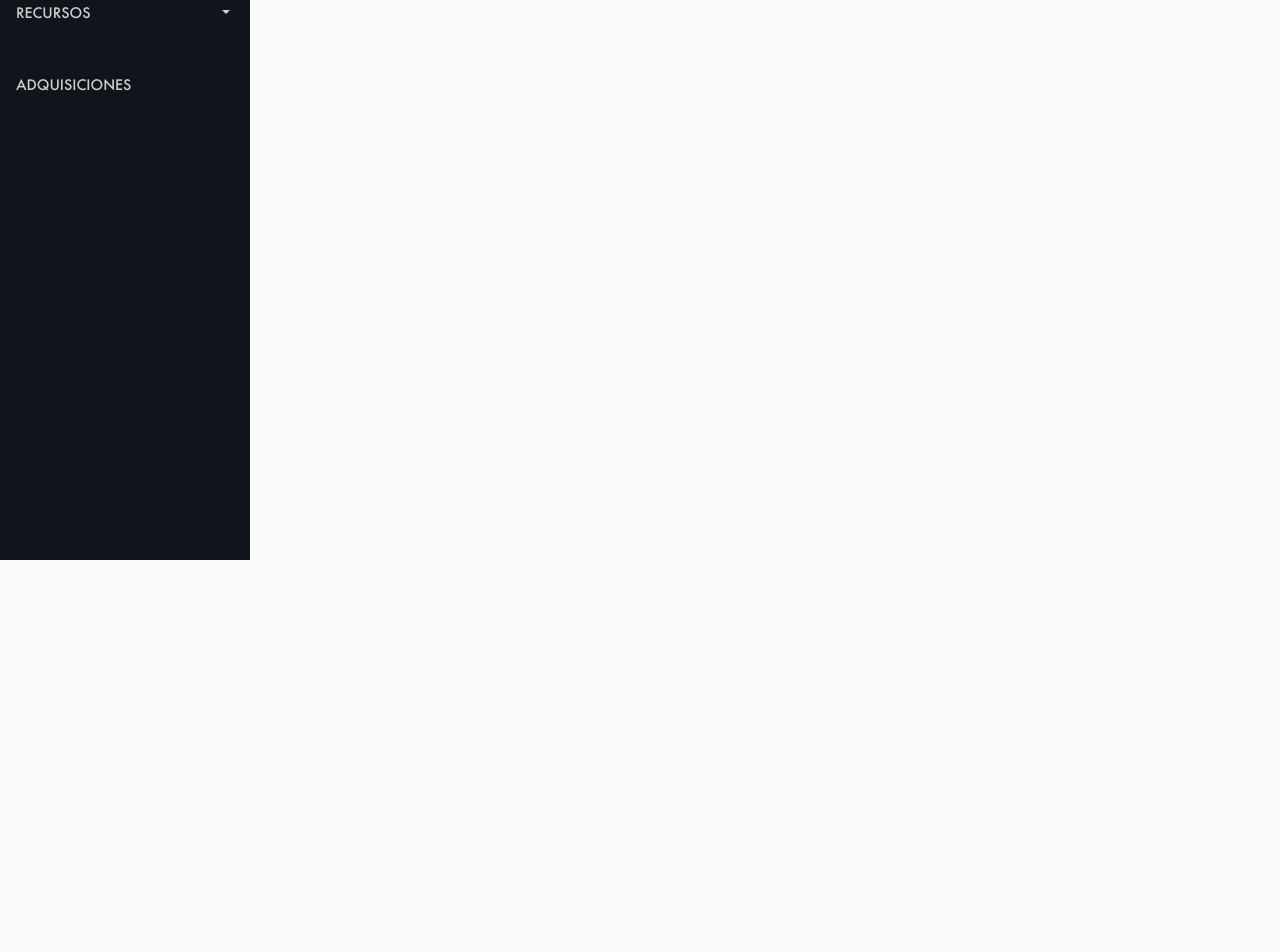
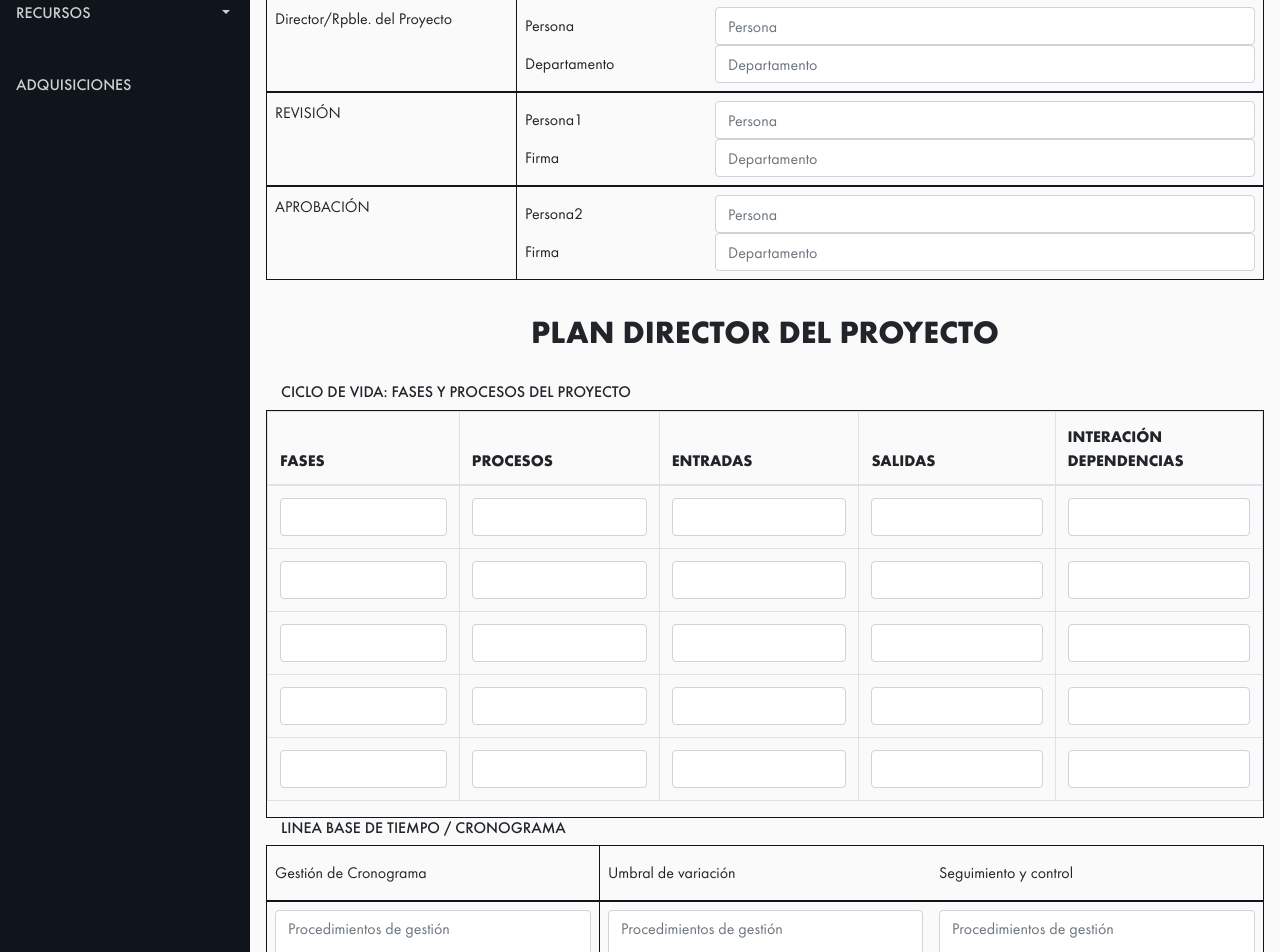
Before and after one commit to loremtz34/ISO21500, an Angular app: page /integracion/planificacion in a window 1280 px wide. Before the commit this address led to /. Shown: the part 240-1192 px from the top of the page. Before the commit the page ends 800 px from the top, so only its background shows below. Built offline with nearby package versions, Linux system fonts and the light colour scheme.

Commit message:
Form and Planificación

```diff
--- a/src/app/app.component.html
+++ b/src/app/app.component.html
@@ -16,7 +16,7 @@
             <a routerLink="/integracion/actaconstitucion" routerLinkActive="active">Acta de Constitución</a>
           </li>
           <li>
-            <a href="">Planificación de Proyecto</a>
+            <a routerLink="/integracion/planificacion" routerLinkActive="active">Planificación de Proyecto</a>
           </li>
           <li>
             <a href="">Cambios</a>
--- a/src/app/integracion/acta-constitucion/acta-constitucion.component.html
+++ b/src/app/integracion/acta-constitucion/acta-constitucion.component.html
@@ -1,12 +1,12 @@
 <div class="container">
 
-  <form class="table-form" action="">
+  <form class="table-form" [formGroup]="todo" (ngSubmit)="logForm()">
     <div class="row">
       <div class="col offset-md-8">
         <div class="form-group row">
-          <label for="inputDate" class="col-sm-2 col-form-label">Fecha</label>
+          <label for="inputDate" class="col-sm-2 col-form-label" >Fecha</label>
           <div class="col-sm-10">
-            <input type="date" class="form-control" id="inputDate" placeholder="Fecha">
+            <input type="date" class="form-control" id="inputDate" placeholder="Fecha" formControlName="fecha">
           </div>
         </div>
       </div>
@@ -663,5 +663,6 @@
         </div>
       </div>
     </div>
+    <button type="submit" class="btn btn-default">Enviar</button>
   </form>
 </div>
--- a/src/app/integracion/acta-constitucion/acta-constitucion.component.ts
+++ b/src/app/integracion/acta-constitucion/acta-constitucion.component.ts
@@ -1,15 +1,21 @@
 import { Component, OnInit } from '@angular/core';
-
+import { FormBuilder, FormGroup } from '@angular/forms';
 @Component({
   selector: 'abe-acta-constitucion',
   templateUrl: './acta-constitucion.component.html',
   styleUrls: ['./acta-constitucion.component.scss']
 })
 export class ActaConstitucionComponent implements OnInit {
-
-  constructor() { }
+  private todo: FormGroup;
+  constructor(private formBuilder: FormBuilder,) {
+    this.todo = this.formBuilder.group({
+      fecha: ''
+    });
+  }
 
   ngOnInit() {
   }
-
+  logForm(){
+    console.log(this.todo.value);
+  }
 }
--- /dev/null
+++ b/src/app/integracion/planificacion-proyecto/planificacion-proyecto.component.html
@@ -0,0 +1,152 @@
+<div class="container">
+  <form [formGroup]="todo" (ngSubmit)="logForm()" class="table-form">
+    <div class="row">
+      <div class="col offset-md-6">
+        <div class="form-group row">
+          <label for="inputDate" class="col-sm-5 col-form-label">Código Identificación Proyecto</label>
+          <div class="col-sm-7">
+            <input type="text" class="form-control" id="">
+          </div>
+        </div>
+      </div>
+    </div>
+    <div class="row">
+      <label for="tituloProyecto" class="col-sm-3 col-form-label">TITULO DEL PROYECTO</label>
+      <div class="col-sm-9">
+        <input type="text" class="form-control" id="tituloProyecto" placeholder="Titulo del Proyecto">
+      </div>
+    </div>
+    <div class="row">
+      <div class="col-sm-3">
+        Director/Rpble. del Proyecto
+      </div>
+      <div class="col-sm-9">
+        <div class="row">
+          <label for="personaResponsable" class="col-sm-3 col-form-label">Persona</label>
+          <div class="col-sm-9">
+            <input type="text" class="form-control" id="personaResponsable" placeholder="Persona">
+          </div>
+        </div>
+        <div class="row">
+          <label for="departamento" class="col-sm-3 col-form-label">Departamento</label>
+          <div class="col-sm-9">
+            <input type="text" class="form-control" id="departamento" placeholder="Departamento">
+          </div>
+        </div>
+      </div>
+    </div>
+    <div class="row">
+      <div class="col-sm-3">
+        REVISIÓN
+      </div>
+      <div class="col-sm-9">
+        <div class="row">
+          <label for="personaResponsable" class="col-sm-3 col-form-label">Persona1</label>
+          <div class="col-sm-9">
+            <input type="text" class="form-control" id="personaResponsable" placeholder="Persona">
+          </div>
+        </div>
+        <div class="row">
+          <label for="departamento" class="col-sm-3 col-form-label">Firma</label>
+          <div class="col-sm-9">
+            <input type="text" class="form-control" id="departamento" placeholder="Departamento">
+          </div>
+        </div>
+      </div>
+    </div>
+    <div class="row">
+      <div class="col-sm-3">
+        APROBACIÓN
+      </div>
+      <div class="col-sm-9">
+        <div class="row">
+          <label for="personaResponsable" class="col-sm-3 col-form-label">Persona2</label>
+          <div class="col-sm-9">
+            <input type="text" class="form-control" id="personaResponsable" placeholder="Persona">
+          </div>
+        </div>
+        <div class="row">
+          <label for="departamento" class="col-sm-3 col-form-label">Firma</label>
+          <div class="col-sm-9">
+            <input type="text" class="form-control" id="departamento" placeholder="Departamento">
+          </div>
+        </div>
+      </div>
+    </div>
+    <h2><b>PLAN DIRECTOR DEL PROYECTO</b></h2>
+    <h6>CICLO DE VIDA: FASES Y PROCESOS DEL PROYECTO</h6>
+    <div class="row">
+      <table class="table table-bordered">
+        <thead>
+          <tr>
+            <th>FASES</th>
+            <th>PROCESOS</th>
+            <th>ENTRADAS</th>
+            <th>SALIDAS</th>
+            <th>INTERACIÓN<br>DEPENDENCIAS</th>
+          </tr>
+        </thead>
+        <tbody>
+          <tr>
+            <td><input type="text" class="form-control" id=""></td>
+            <td><input type="text" class="form-control" id=""></td>
+            <td><input type="text" class="form-control" id=""></td>
+            <td><input type="text" class="form-control" id=""></td>
+            <td><input type="text" class="form-control" id=""></td>
+          </tr>
+          <tr>
+            <td><input type="text" class="form-control" id=""></td>
+            <td><input type="text" class="form-control" id=""></td>
+            <td><input type="text" class="form-control" id=""></td>
+            <td><input type="text" class="form-control" id=""></td>
+            <td><input type="text" class="form-control" id=""></td>
+          </tr>
+          <tr>
+            <td><input type="text" class="form-control" id=""></td>
+            <td><input type="text" class="form-control" id=""></td>
+            <td><input type="text" class="form-control" id=""></td>
+            <td><input type="text" class="form-control" id=""></td>
+            <td><input type="text" class="form-control" id=""></td>
+          </tr>
+          <tr>
+            <td><input type="text" class="form-control" id=""></td>
+            <td><input type="text" class="form-control" id=""></td>
+            <td><input type="text" class="form-control" id=""></td>
+            <td><input type="text" class="form-control" id=""></td>
+            <td><input type="text" class="form-control" id=""></td>
+          </tr>
+          <tr>
+            <td><input type="text" class="form-control" id=""></td>
+            <td><input type="text" class="form-control" id=""></td>
+            <td><input type="text" class="form-control" id=""></td>
+            <td><input type="text" class="form-control" id=""></td>
+            <td><input type="text" class="form-control" id=""></td>
+          </tr>
+        </tbody>
+      </table>
+    </div>
+    <h6>LINEA BASE DE TIEMPO / CRONOGRAMA</h6>
+    <div class="row">
+      <div class="col-sm-4">
+          <label for="personaResponsable" class="col-form-label">Gestión de Cronograma</label>
+      </div>
+      <div class="col-sm-4">
+          <label for="personaResponsable" class="col-form-label">Umbral de variación</label>
+      </div>
+      <div class="col-sm-4">
+          <label for="personaResponsable" class="col-form-label">Seguimiento y control</label>
+      </div>
+    </div>
+    <div class="row">
+      <div class="col-sm-4">
+        <textarea name="" id="" rows="2" class="form-control" placeholder="Procedimientos de gestión"></textarea>
+      </div>
+      <div class="col-sm-4">
+          <textarea name="" id="" rows="2" class="form-control" placeholder="Procedimientos de gestión"></textarea>
+        </div>
+        <div class="col-sm-4">
+            <textarea name="" id="" rows="2" class="form-control" placeholder="Procedimientos de gestión"></textarea>
+          </div>
+    </div>
+  </form>
+</div>
--- /dev/null
+++ b/src/app/integracion/planificacion-proyecto/planificacion-proyecto.component.ts
@@ -0,0 +1,21 @@
+import { Component, OnInit } from '@angular/core';
+import { FormBuilder, FormGroup } from '@angular/forms';
+@Component({
+  selector: 'abe-planificacion-proyecto',
+  templateUrl: './planificacion-proyecto.component.html',
+  styleUrls: ['./planificacion-proyecto.component.scss']
+})
+export class PlanificacionProyectoComponent implements OnInit {
+  private todo: FormGroup;
+  constructor(private formBuilder: FormBuilder, ) {
+    this.todo = this.formBuilder.group({
+      fecha: ''
+    });
+  }
+
+  ngOnInit() {
+  }
+  logForm() {
+
+  }
+}
```
Also changed, not shown: src/app/app.module.ts (+9 -2 lines), src/app/integracion/planificacion-proyecto/planificacion-proyecto.component.scss (added), 1 other file (tests, documents, lock files or other folders).
